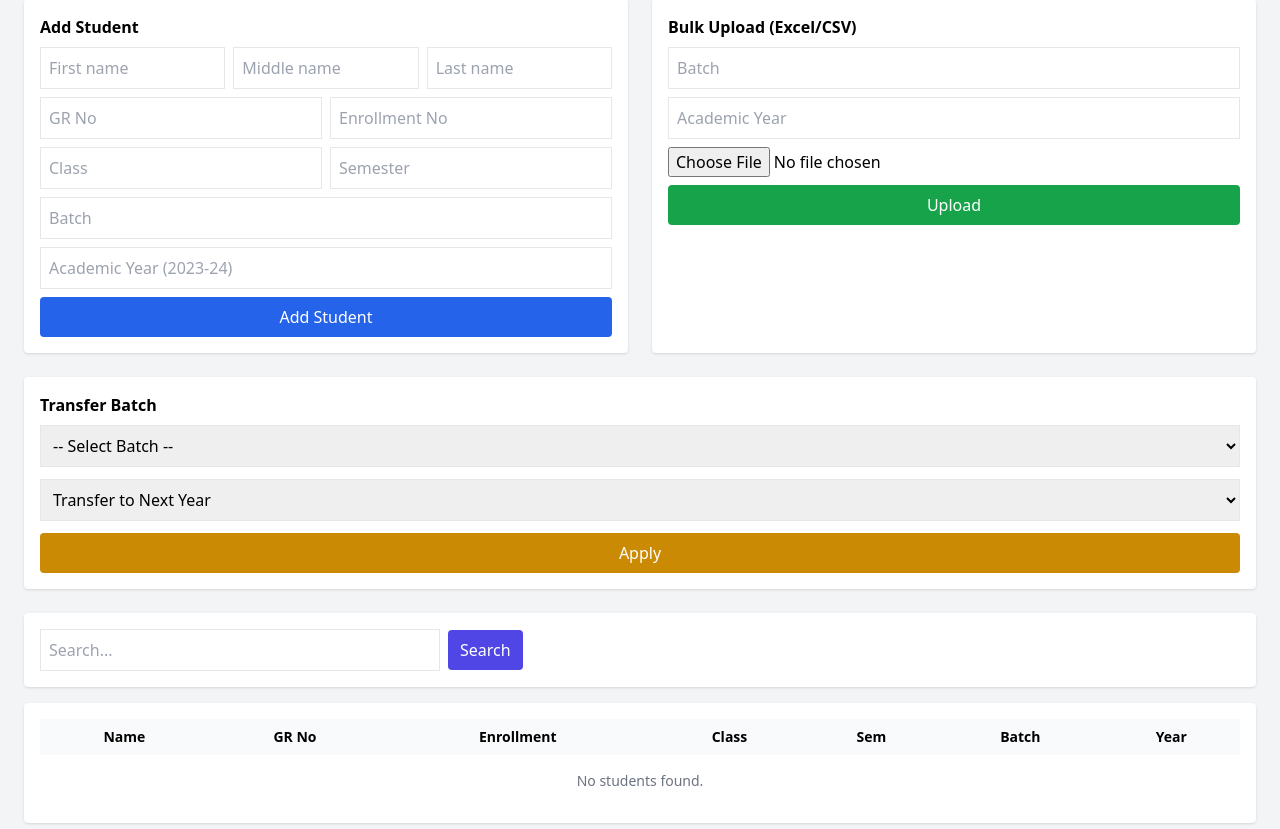
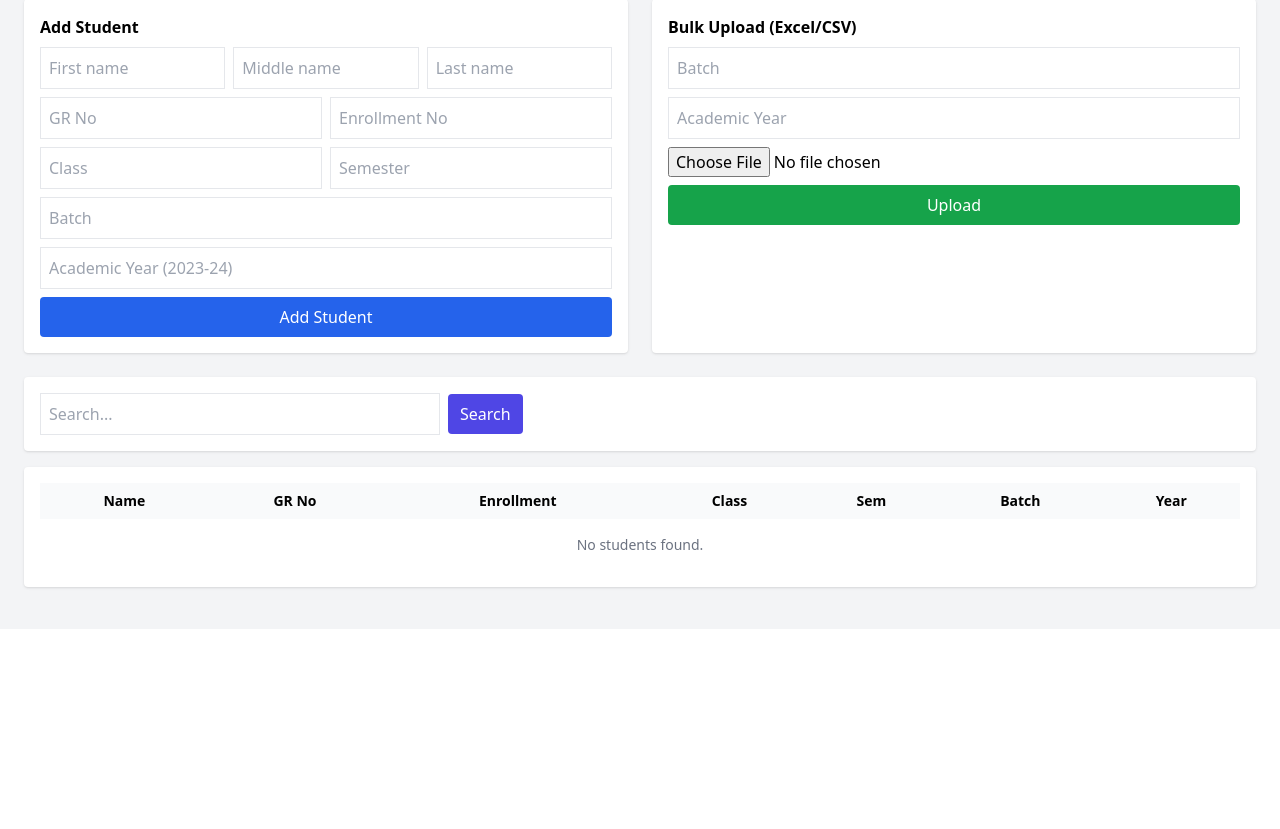
Before and after one commit to dhruvi013/Management-Monitoring-System, a PHP site: page /index.php in a window 1280 px wide. Shown: the part 171-1000 px from the top of the page. After the commit the page ends 762 px from the top, so only its background shows below. Run offline with PHP 8.4, Linux system fonts and the light colour scheme; data that the repository does not hold is empty; some libraries are stand-ins or nearby versions.

Commit message:
feature modified in faculty

```diff
--- a/frontend/index.php
+++ b/frontend/index.php
@@ -92,7 +92,7 @@ $type = $_GET['type'] ?? '';
   ============================ -->
   <?php if ($tab === 'students'): ?>
 
-    <!-- Original student UI remains untouched -->
+    <!-- Student Forms -->
     <section class="grid grid-cols-1 md:grid-cols-2 gap-6 mb-6">
 
       <!-- Add Student -->
@@ -135,25 +135,7 @@ $type = $_GET['type'] ?? '';
 
     </section>
 
-    <!-- Batch Transfer -->
-    <div class="bg-white p-4 rounded shadow mb-6">
-      <h2 class="font-semibold mb-2">Transfer Batch</h2>
-      <form method="post" action="../backend/transfer.php" class="space-y-3">
-        <select name="batch" required class="border p-2 w-full">
-          <option value="">-- Select Batch --</option>
-          <?php foreach ($batches as $b): ?>
-            <option value="<?= h($b['batch']) ?>"><?= h($b['batch']) ?></option>
-          <?php endforeach; ?>
-        </select>
-        <select name="action" required class="border p-2 w-full">
-          <option value="transfer">Transfer to Next Year</option>
-          <option value="no_transfer">Do NOT Transfer</option>
-        </select>
-        <button class="bg-yellow-600 text-white px-4 py-2 rounded w-full">Apply</button>
-      </form>
-    </div>
-
-    <!-- Search -->
+    <!-- Student Search -->
     <div class="bg-white p-4 rounded shadow mb-4">
       <form method="get" class="flex items-center gap-2">
         <input type="hidden" name="tab" value="students">
@@ -162,7 +144,7 @@ $type = $_GET['type'] ?? '';
       </form>
     </div>
 
-    <!-- Students Table -->
+    <!-- Student Table -->
     <div class="bg-white p-4 rounded shadow">
       <table class="min-w-full text-sm">
         <thead class="bg-gray-50">
@@ -203,12 +185,14 @@ $type = $_GET['type'] ?? '';
   ============================ -->
   <?php if ($tab === 'faculty'): ?>
 
+    <!-- Faculty Forms -->
     <section class="grid grid-cols-1 md:grid-cols-2 gap-6 mb-6">
 
       <!-- Add Faculty -->
       <div class="bg-white p-4 rounded shadow">
         <h2 class="font-semibold mb-2">Add Faculty</h2>
         <form method="post" action="../backend/add_faculty.php" class="space-y-2">
+
           <input required name="faculty_id" placeholder="Faculty ID" class="border p-2 w-full" />
 
           <div class="flex gap-2">
@@ -219,7 +203,6 @@ $type = $_GET['type'] ?? '';
 
           <input required name="department" placeholder="Department" class="border p-2 w-full" />
           <input required name="designation" placeholder="Designation" class="border p-2 w-full" />
-
           <input required name="academic_year" placeholder="Academic Year (2023-24)" class="border p-2 w-full" />
 
           <button class="bg-blue-600 text-white px-4 py-2 rounded w-full">Add Faculty</button>
@@ -238,28 +221,7 @@ $type = $_GET['type'] ?? '';
 
     </section>
 
-    <!-- Transfer Faculty -->
-    <div class="bg-white p-4 rounded shadow mb-6">
-      <h2 class="font-semibold mb-2">Transfer Faculty (Department-wise)</h2>
-      <form method="post" action="../backend/transfer_faculty.php" class="space-y-3">
-
-        <select name="department" required class="border p-2 w-full">
-          <option value="">-- Select Department --</option>
-          <?php foreach ($departments as $d): ?>
-            <option><?= h($d['department']) ?></option>
-          <?php endforeach; ?>
-        </select>
-
-        <select name="action" required class="border p-2 w-full">
-          <option value="transfer">Transfer to Next Year</option>
-          <option value="no_transfer">Do NOT Transfer</option>
-        </select>
-
-        <button class="bg-yellow-600 text-white px-4 py-2 rounded w-full">Apply</button>
-      </form>
-    </div>
-
-    <!-- Search Faculty -->
+    <!-- Faculty Search -->
     <div class="bg-white p-4 rounded shadow mb-4">
       <form method="get" class="flex items-center gap-2">
         <input type="hidden" name="tab" value="faculty">
@@ -271,7 +233,7 @@ $type = $_GET['type'] ?? '';
     <!-- Faculty Table -->
     <div class="bg-white p-4 rounded shadow">
       <form method="post" action="../backend/delete_faculty.php">
-        <button class="mb-3 bg-red-600 text-white px-4 py-2 rounded">Delete Selected</button>
+        <button class="mb-3 bg-indigo-600 text-white px-4 py-2 rounded">Delete Selected</button>
 
         <table class="min-w-full text-sm">
           <thead class="bg-gray-50">
```
